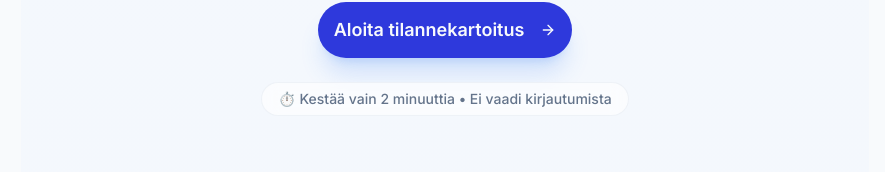
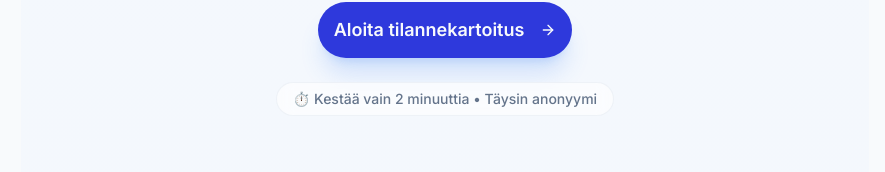
Before and after one commit to JoonasHuhta/Turvasiipi, a Next.js app: page / in a window 1280 px wide. Shown: the part 627-799 px from the top of the page, without its empty margins (195-1080 px from the left). Built offline with nearby package versions, Linux system fonts and the light colour scheme.

Commit message:
Content: Update Landing Page text for verified deployment
- Changed 'Ei vaadi kirjautumista' to 'Täysin anonyymi' in Hero section

```diff
--- a/src/app/page.tsx
+++ b/src/app/page.tsx
@@ -34,7 +34,7 @@ export default function Home() {
             </Button>
           </Link>
           <p className="text-sm text-slate-500 font-medium bg-white/60 backdrop-blur px-4 py-1.5 rounded-full border border-slate-200/50">
-            ⏱️ Kestää vain 2 minuuttia • Ei vaadi kirjautumista
+            ⏱️ Kestää vain 2 minuuttia • Täysin anonyymi
           </p>
         </div>
       </section>
```
